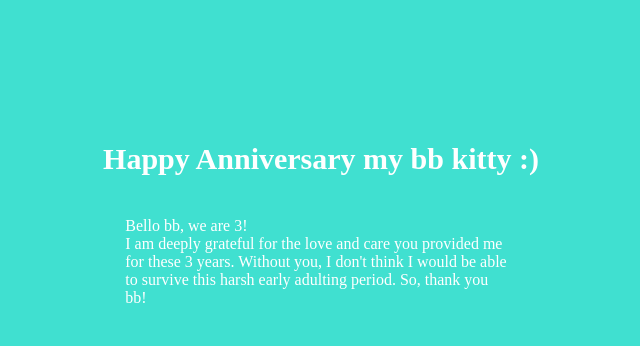
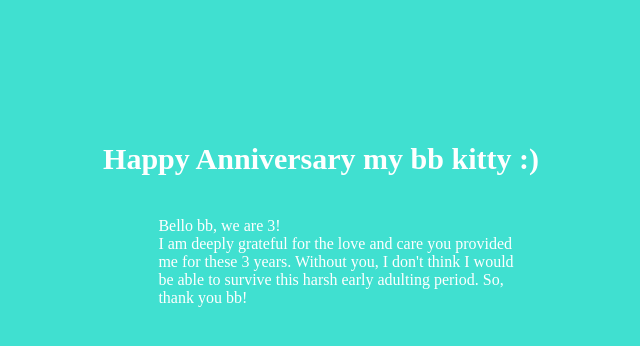
Before and after one commit to keeganchua/3rd-anniversary, a React (Create React App) app: page /#/message in a window 1280 px wide. Shown: the top 346 px of the page, without its empty margins (319-959 px from the left). Built offline with nearby package versions, Linux system fonts and the light colour scheme; a web font is replaced by a local one.

Commit message:
align Message

```diff
--- a/src/Message.css
+++ b/src/Message.css
@@ -25,6 +25,6 @@ p {
   font-family: 'Agbalumo', cursive;
   color: white; /* Replace with the color code or name you want */
   text-align: left; /* Align the text to the left */
-  margin-left: -10px; /* Add some left margin for indentation */
+  margin-left: 30px; /* Add some left margin for indentation */
   white-space: pre-line; /* Preserve spaces and line breaks */
 }
--- a/src/Message.js
+++ b/src/Message.js
@@ -10,7 +10,7 @@ function Message() {
       <p>
         Bello bb, we are 3!
         <br />
-		I am deeply grateful for the love and care you provided me<br /> for these 3 years. Without you, I don't think I would be able<br /> to survive this harsh early adulting period. So, thank you<br /> bb!
+		I am deeply grateful for the love and care you provided<br /> me for these 3 years. Without you, I don't think I would<br /> be able to survive this harsh early adulting period. So,<br /> thank you bb!
       </p>
     </div>
   );
```
